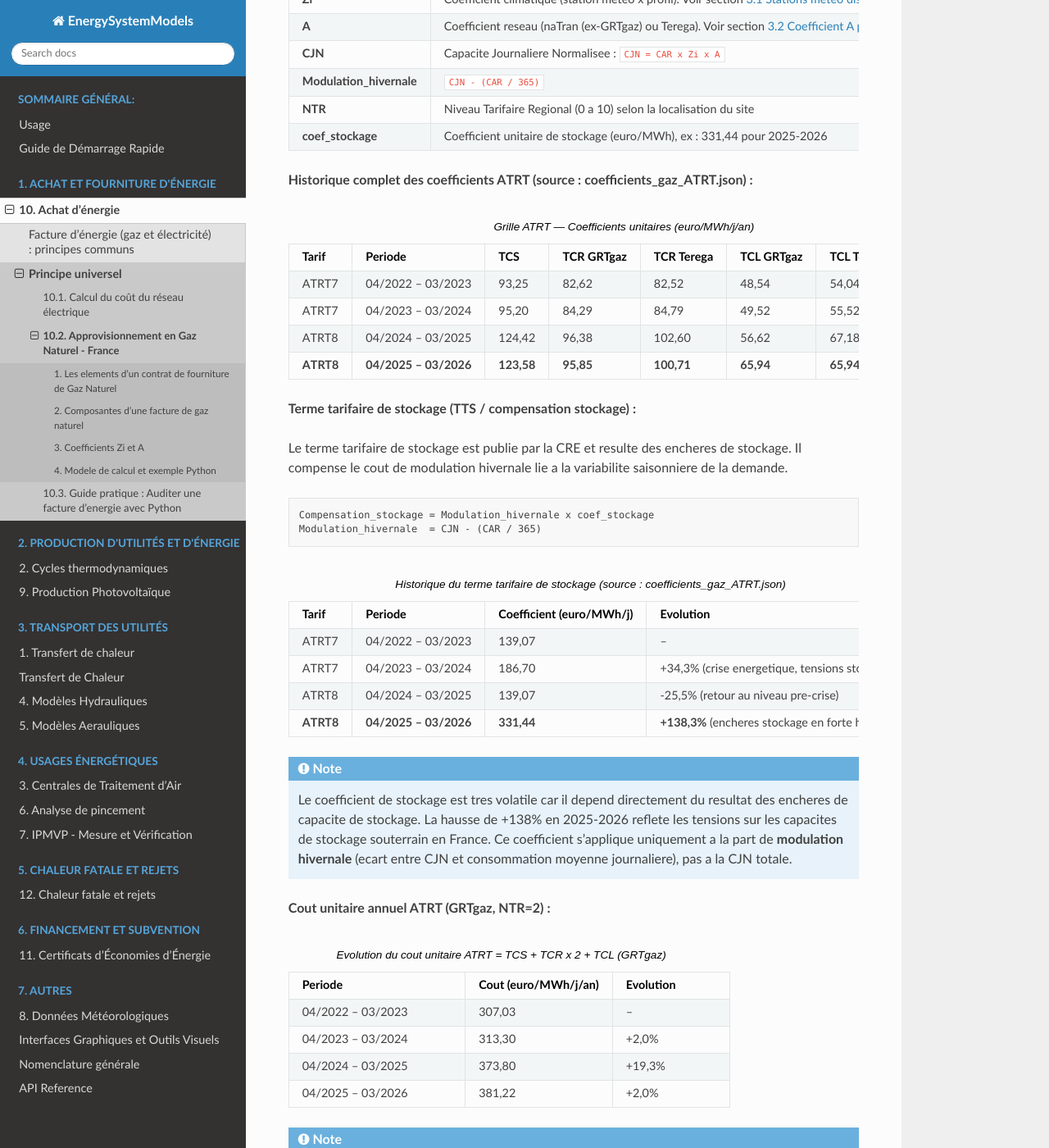
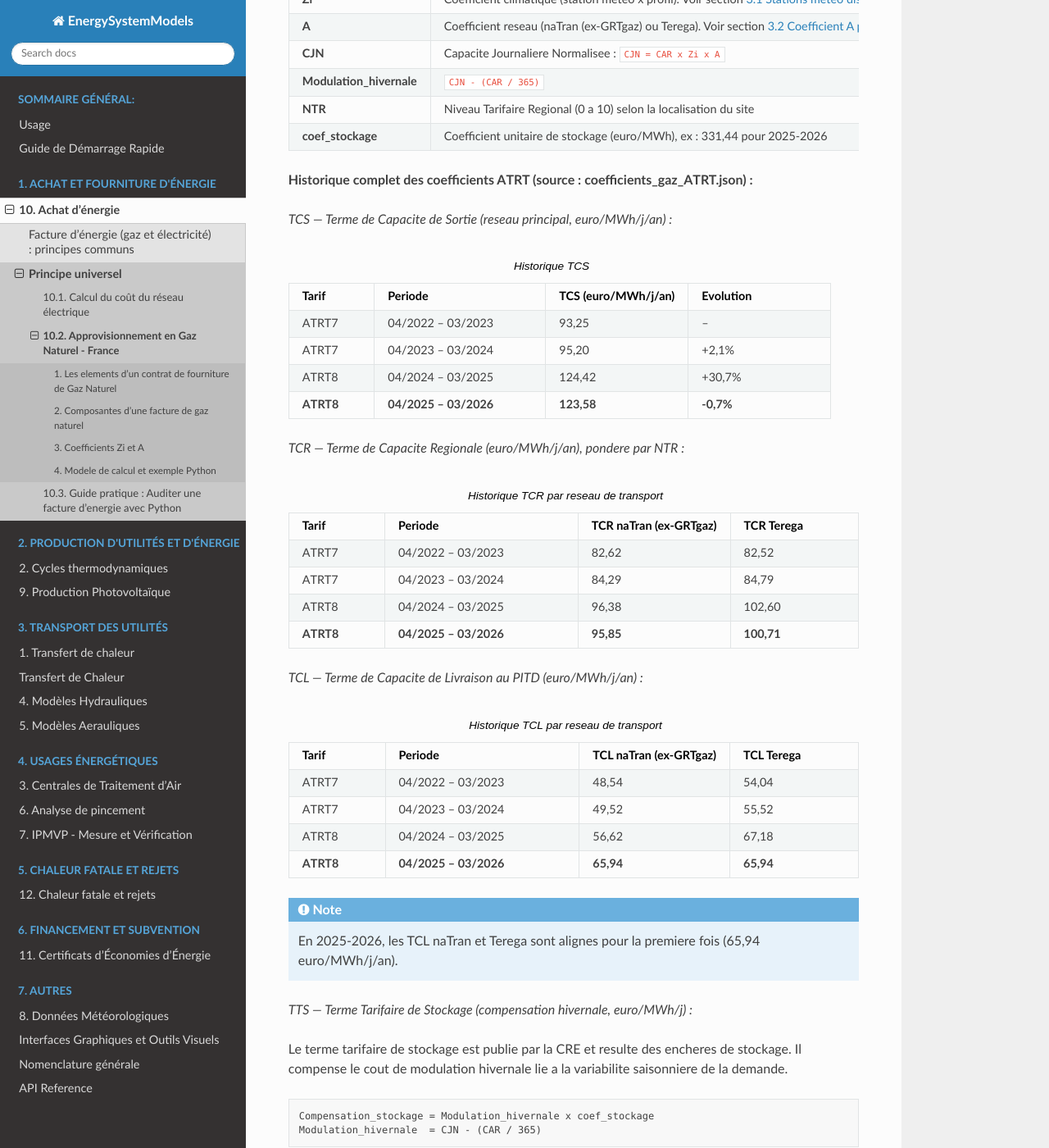
Before and after one commit to ZoheirHADID/EnergySystemModels-fr, a Sphinx documentation site: the page built from docs/source/010-achat-energie/contrat_gaz.rst, in a window 1280 px wide and 1400 px high, scrolled down 5144 px. Shown: the whole window at 82% size. Built offline with Sphinx 7.4.7 and the Read the Docs theme 3.1.0, drawn with Linux system fonts in a browser that asks for light colours; pages that are not in the unit, such as notebooks, are missing from menus; some of the changed text lies outside the part shown.

Commit message:
docs(gaz): split ATRT into 4 separate tables (TCS, TCR, TCL, TTS)
- Replace single combined ATRT table with individual tables per component
- TCS: Terme de Capacite de Sortie with evolution %
- TCR: Terme de Capacite Regionale by transport network
- TCL: Terme de Capacite de Livraison by transport network
- TTS: Terme Tarifaire de Stockage (CRE auctions) with evolution %
- Remove duplicate note block

Co-Authored-By: Claude Opus 4.6 (1M context) <noreply@anthropic.com>

```diff
--- a/docs/source/010-achat-energie/contrat_gaz.rst
+++ b/docs/source/010-achat-energie/contrat_gaz.rst
@@ -390,52 +390,92 @@ meme raccorde au reseau de distribution, car le gaz transite d'abord par le tran
 
 **Historique complet des coefficients ATRT (source : coefficients_gaz_ATRT.json) :**
 
-.. list-table:: Grille ATRT — Coefficients unitaires (euro/MWh/j/an)
+*TCS — Terme de Capacite de Sortie (reseau principal, euro/MWh/j/an) :*
+
+.. list-table:: Historique TCS
    :header-rows: 1
-   :widths: 10 18 10 12 12 12 12 14
+   :widths: 15 30 25 25
 
    * - Tarif
      - Periode
-     - TCS
-     - TCR GRTgaz
-     - TCR Terega
-     - TCL GRTgaz
-     - TCL Terega
-     - Stockage
+     - TCS (euro/MWh/j/an)
+     - Evolution
    * - ATRT7
      - 04/2022 -- 03/2023
      - 93,25
-     - 82,62
-     - 82,52
-     - 48,54
-     - 54,04
-     - 139,07
+     - --
    * - ATRT7
      - 04/2023 -- 03/2024
      - 95,20
-     - 84,29
-     - 84,79
-     - 49,52
-     - 55,52
-     - 186,70
+     - +2,1%
    * - ATRT8
      - 04/2024 -- 03/2025
      - 124,42
-     - 96,38
-     - 102,60
-     - 56,62
-     - 67,18
-     - 139,07
+     - +30,7%
    * - **ATRT8**
      - **04/2025 -- 03/2026**
      - **123,58**
+     - **-0,7%**
+
+*TCR — Terme de Capacite Regionale (euro/MWh/j/an), pondere par NTR :*
+
+.. list-table:: Historique TCR par reseau de transport
+   :header-rows: 1
+   :widths: 15 30 20 20
+
+   * - Tarif
+     - Periode
+     - TCR naTran (ex-GRTgaz)
+     - TCR Terega
+   * - ATRT7
+     - 04/2022 -- 03/2023
+     - 82,62
+     - 82,52
+   * - ATRT7
+     - 04/2023 -- 03/2024
+     - 84,29
+     - 84,79
+   * - ATRT8
+     - 04/2024 -- 03/2025
+     - 96,38
+     - 102,60
+   * - **ATRT8**
+     - **04/2025 -- 03/2026**
      - **95,85**
      - **100,71**
+
+*TCL — Terme de Capacite de Livraison au PITD (euro/MWh/j/an) :*
+
+.. list-table:: Historique TCL par reseau de transport
+   :header-rows: 1
+   :widths: 15 30 20 20
+
+   * - Tarif
+     - Periode
+     - TCL naTran (ex-GRTgaz)
+     - TCL Terega
+   * - ATRT7
+     - 04/2022 -- 03/2023
+     - 48,54
+     - 54,04
+   * - ATRT7
+     - 04/2023 -- 03/2024
+     - 49,52
+     - 55,52
+   * - ATRT8
+     - 04/2024 -- 03/2025
+     - 56,62
+     - 67,18
+   * - **ATRT8**
+     - **04/2025 -- 03/2026**
      - **65,94**
      - **65,94**
-     - **331,44**
 
-**Terme tarifaire de stockage (TTS / compensation stockage) :**
+.. note::
+
+   En 2025-2026, les TCL naTran et Terega sont alignes pour la premiere fois (65,94 euro/MWh/j/an).
+
+*TTS — Terme Tarifaire de Stockage (compensation hivernale, euro/MWh/j) :*
 
 Le terme tarifaire de stockage est publie par la CRE et resulte des encheres de stockage.
 Il compense le cout de modulation hivernale lie a la variabilite saisonniere de la demande.
@@ -445,7 +485,7 @@ Il compense le cout de modulation hivernale lie a la variabilite saisonniere de
    Compensation_stockage = Modulation_hivernale x coef_stockage
    Modulation_hivernale  = CJN - (CAR / 365)
 
-.. list-table:: Historique du terme tarifaire de stockage (source : coefficients_gaz_ATRT.json)
+.. list-table:: Historique du terme tarifaire de stockage
    :header-rows: 1
    :widths: 15 25 25 35
 
@@ -473,10 +513,8 @@ Il compense le cout de modulation hivernale lie a la variabilite saisonniere de
 .. note::
 
    Le coefficient de stockage est tres volatile car il depend directement du resultat
-   des encheres de capacite de stockage. La hausse de +138% en 2025-2026 reflete
-   les tensions sur les capacites de stockage souterrain en France.
-   Ce coefficient s'applique uniquement a la part de **modulation hivernale**
-   (ecart entre CJN et consommation moyenne journaliere), pas a la CJN totale.
+   des encheres de capacite de stockage souterrain. Ce coefficient s'applique uniquement
+   a la part de **modulation hivernale** (ecart entre CJN et consommation moyenne journaliere).
 
 **Cout unitaire annuel ATRT (GRTgaz, NTR=2) :**
 
```
